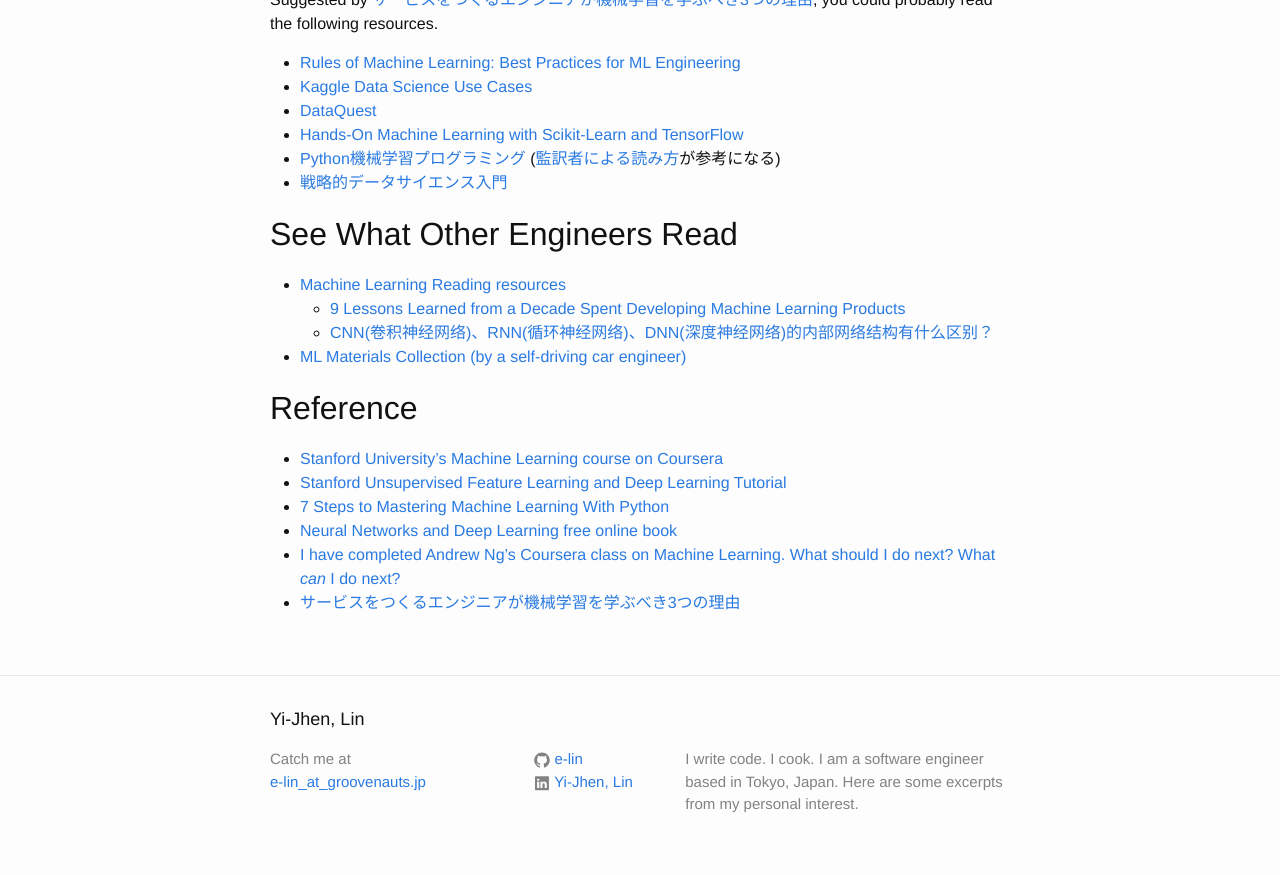
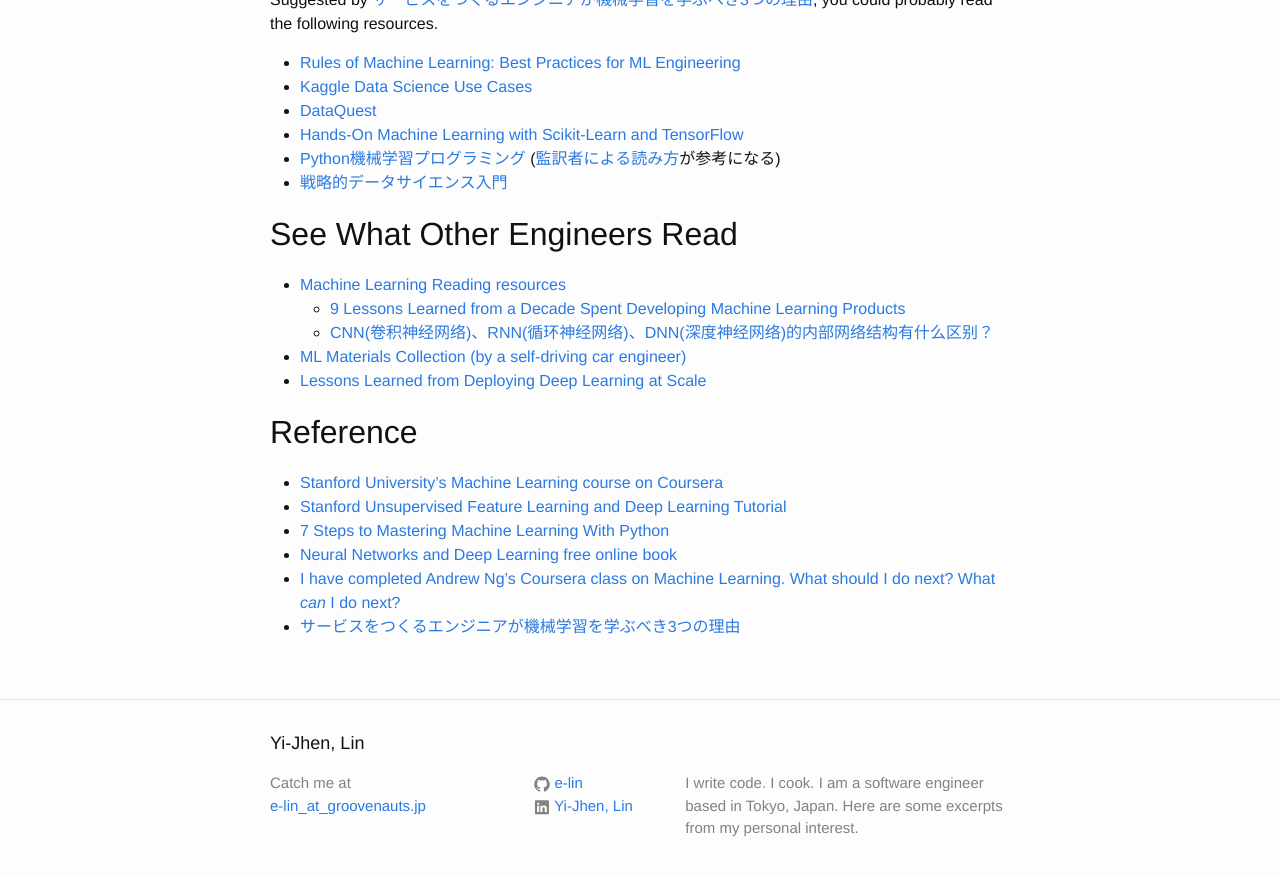
Before and after one commit to e-lin/wiki, a Jekyll site: the page built from _posts/2016-02-29-Machine-Learning-Course-on-Coursera.md, in a window 1280 px wide and 900 px high, scrolled down 1856 px. Shown: the top 875 px of the window. Built offline with Jekyll 4.4.1, drawn with Linux system fonts in a browser that asks for light colours.

Commit message:
update post

```diff
--- a/_posts/2016-02-29-Machine-Learning-Course-on-Coursera.md
+++ b/_posts/2016-02-29-Machine-Learning-Course-on-Coursera.md
@@ -93,6 +93,7 @@
     - [9 Lessons Learned from a Decade Spent Developing Machine Learning Products][R21]
     - [CNN(卷积神经网络)、RNN(循环神经网络)、DNN(深度神经网络)的内部网络结构有什么区别？][R22]
 - [ML Materials Collection (by a self-driving car engineer)][R23]
+- [Lessons Learned from Deploying Deep Learning at Scale][R24]
 
 
 Reference
```
Also changed, not shown: other parts of _posts/2016-02-29-Machine-Learning-Course-on-Coursera.md (+1 -0 lines).
